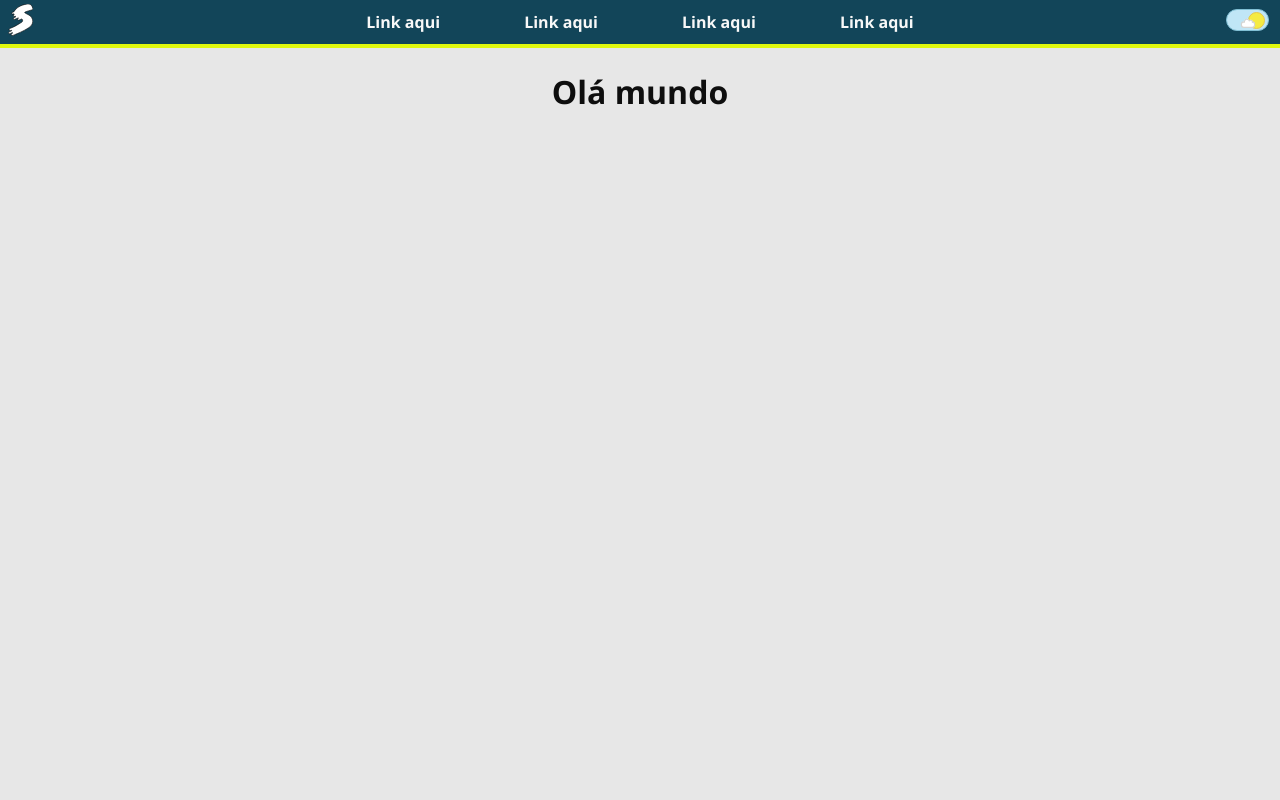
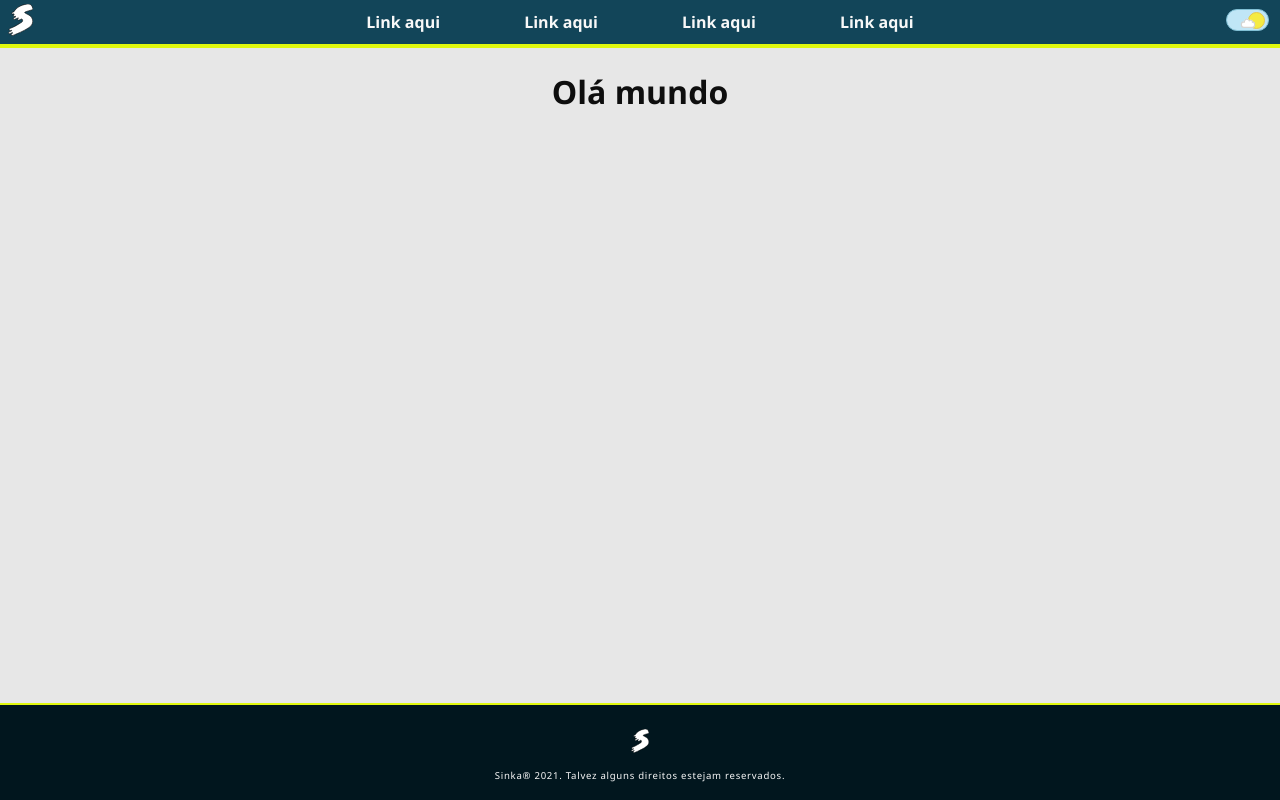
Before and after one commit to TYukio/Sinka, a PHP site: page / in a window 1280 px wide. Run offline with PHP 8.4, Linux system fonts and the light colour scheme; style sheets or scripts are compiled from the project's sources.

Commit message:
Footer da página
Criado o componente compartilhado de rodapé.

```diff
--- a/sinka.sql
+++ b/sinka.sql
@@ -1,6 +1,6 @@
 CREATE TABLE PersonType
 (
-	id INT UNSIGNED AUTO_INCREMENT NOT NULL,
+    id INT UNSIGNED AUTO_INCREMENT NOT NULL,
     title VARCHAR(32) NOT NULL,
     details VARCHAR(255) NOT NULL,
     icon VARCHAR(64) DEFAULT 'person' NOT NULL,
--- /dev/null
+++ b/sinka/components/footer.php
@@ -0,0 +1,4 @@
+<footer>
+    <img class="logo" src="\img\sinka.svg"><br>
+    <p>Sinka® 2021. Talvez alguns direitos estejam reservados.</p>
+</footer>
--- a/sinka/index.php
+++ b/sinka/index.php
@@ -1,12 +1,15 @@
 <!DOCTYPE html>
 <html>
-
     <head>
         <?php include $_SERVER['DOCUMENT_ROOT'] . "/components/head.html";?>
     </head>
 
     <body theme="light">
-        <?php include $_SERVER['DOCUMENT_ROOT'] . "/components/navbar.php";?>
-        <h1 style="text-align: center;">Olá mundo</h1>
+        <div class="page">
+            <?php include $_SERVER['DOCUMENT_ROOT'] . "/components/navbar.php";?>
+            <h1 style="text-align: center;">Olá mundo</h1>
+
+            <?php include $_SERVER['DOCUMENT_ROOT'] . "/components/footer.php";?>
+        </div>
     </body>
 </html>
--- a/sinka/sass/_theme.scss
+++ b/sinka/sass/_theme.scss
@@ -19,7 +19,7 @@ body
 	{
 		--color-primary: #{#E0F80E}; --color-primary-fore: #{var(--color-foreground-dark)};
 		--color-secondary: #{#6C0097}; --color-secondary-fore: #{var(--color-foreground-light)};
-		--color-tertiary: #{#5B5A55}; --color-tertiary-fore: #{var(--color-foreground-light)};
+		--color-tertiary: #{#3a3937}; --color-tertiary-fore: #{var(--color-foreground-light)};
 		--color-background: #{#0C120C}; --color-background-fore: #{var(--color-foreground-light)};
 	}
 
--- a/sinka/sass/components/_body.scss
+++ b/sinka/sass/components/_body.scss
@@ -10,4 +10,11 @@ body
 
     color: var(--color-background-fore);
     background-color: var(--color-background);
+
+    .page
+    {
+        position: relative;
+        min-height: 90vh;
+        padding-bottom: 10vh;
+    }
 }
--- /dev/null
+++ b/sinka/sass/components/_footer.scss
@@ -0,0 +1,20 @@
+footer
+{
+    min-height: 6vh;
+    position: absolute;
+    width: 100%;
+    bottom: 0;
+    border-top: 0.25em solid var(--color-primary);
+    padding-top: 3vh;
+    padding-bottom: 1vh;
+    text-align: center;
+    .logo
+    {
+        height: 3vh;
+        margin-bottom: 0.5vh;
+    }
+    letter-spacing: 0.075em;
+    font-size: 1.2vh;
+    color: var(--color-tertiary-fore);
+    background-color: var(--color-tertiary);
+}
--- a/sinka/sass/styles.scss
+++ b/sinka/sass/styles.scss
@@ -4,4 +4,5 @@
 
 @import "components/icons";
 @import "components/navbar";
+@import "components/footer";
 @import "components/body";
```
